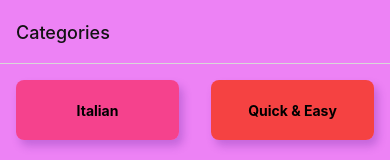
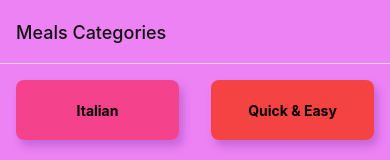
Before and after one commit to JerryApplegarth/meals, a React Native app: screen / in a window 390 px wide. Shown: the top 160 px of the page. Built offline with nearby package versions, Linux system fonts and the light colour scheme.

Commit message:
103 commit

```diff
--- a/App.js
+++ b/App.js
@@ -12,6 +12,7 @@ export default function App() {
 	return (
 		<>
 			<View style={styles.container}>
+				<StatusBar style="light" />
 				<NavigationContainer>
 					<Stack.Navigator
 						screenOptions={{
@@ -24,9 +25,9 @@ export default function App() {
 							},
 						}}>
 						<Stack.Screen
-							name="MealsCategories"
+							name="Meals Categories"
 							component={CategoriesScreen}
-							options={{ title: "Categories" }}
+							options={{ title: "Meals Categories" }}
 						/>
 						<Stack.Screen
 							name="Meals Overview"
@@ -36,7 +37,6 @@ export default function App() {
 					</Stack.Navigator>
 				</NavigationContainer>
 			</View>
-			<StatusBar style="auto" />
 		</>
 	);
 }
--- a/components/screens/MealsOverviewScreen.js
+++ b/components/screens/MealsOverviewScreen.js
@@ -1,13 +1,21 @@
-import { StyleSheet, Text, View, FlatList } from "react-native";
-import { MEALS } from "../../data/Dummy-data";
+import { useLayoutEffect } from "react";
+import { StyleSheet, View, FlatList } from "react-native";
+import { MEALS, CATEGORIES } from "../../data/Dummy-data";
 import MealItem from "../MealItem";
 
-const MealsOverviewScreen = ({ route }) => {
+const MealsOverviewScreen = ({ route, navigation }) => {
 	const catId = route.params.categoryId;
 
 	const displayedMeals = MEALS.filter((mealItem) => {
 		return mealItem.categoryIds.indexOf(catId) >= 0;
 	});
+
+	useLayoutEffect(() => {
+		const categoryTitle = CATEGORIES.find((cat) => cat.id === catId).title;
+		navigation.setOptions({
+			title: categoryTitle,
+		});
+	}, [catId, navigation]);
 
 	function renderMealItem(itemData) {
 		const item = itemData.item;
```
